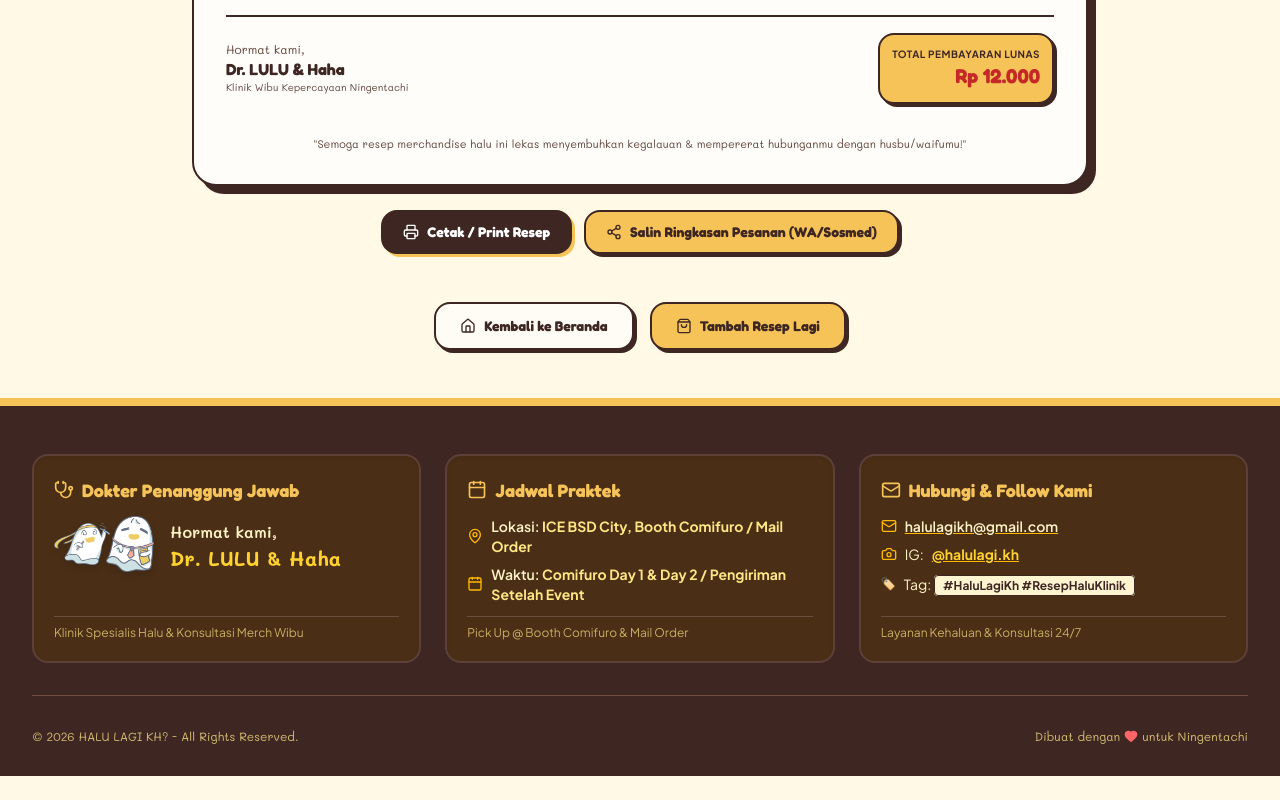
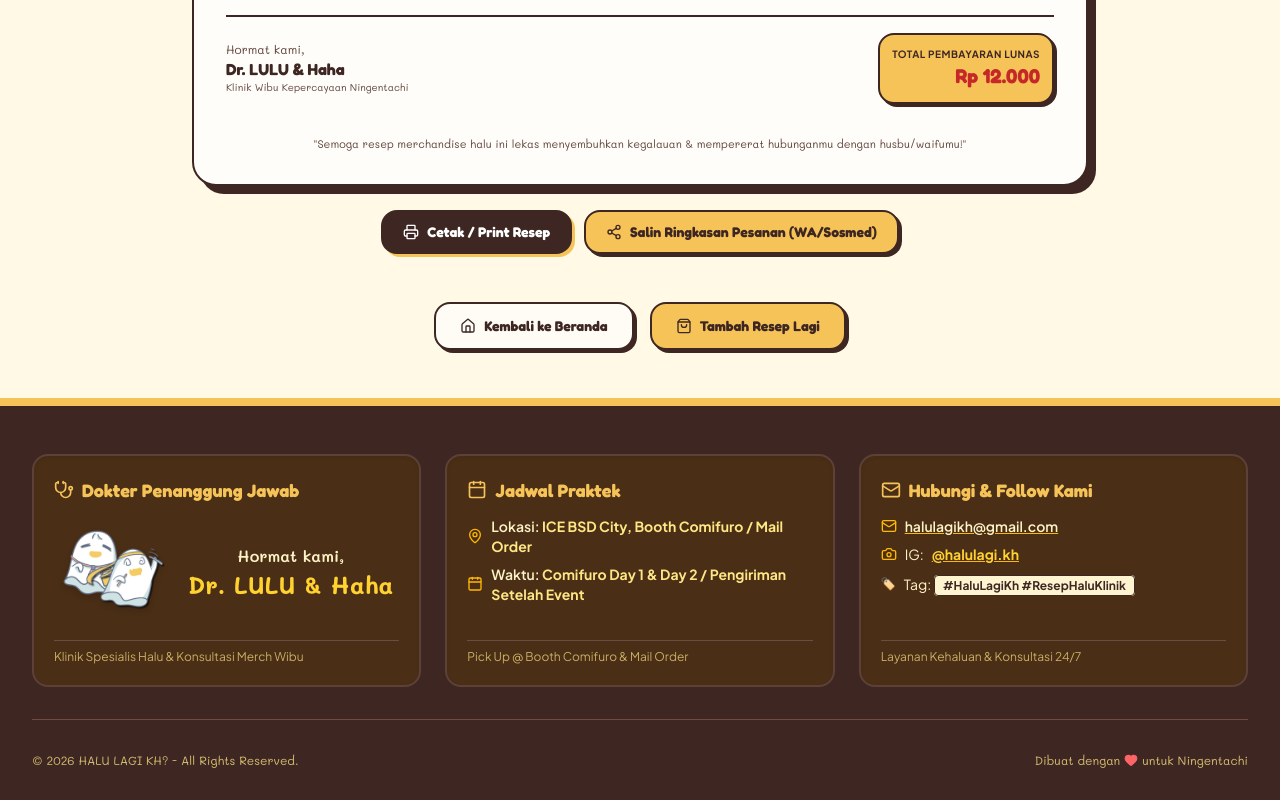
Before and after one commit to mikaelaldy/halu-lagi-kh, a React (Vite) app: page /thank-you in a window 1280 px wide. Shown: the part 1531-2331 px from the top of the page. Before the commit the page ends 2307 px from the top, so only its background shows below. Built offline with nearby package versions, Linux system fonts and the light colour scheme; no server answers.

Commit message:
feat: use unified duo mascot in Footer doctor card (#15)
* feat: use unified duo mascot in Footer doctor card

* feat: enlarge duo mascot and center sign-off text in Footer doctor card

---------

Co-authored-by: Mika <mikaelships@gmail.com>

```diff
--- a/src/components/Footer.tsx
+++ b/src/components/Footer.tsx
@@ -15,25 +15,17 @@ export const Footer: React.FC = () => {
                 <Stethoscope className="w-5 h-5 text-[#F6C358]" />
                 Dokter Penanggung Jawab
               </h4>
-              <div className="flex items-end gap-3">
-                <div className="flex items-end -space-x-2 shrink-0">
-                  <img
-                    src="/images/brand/mascot-6.webp"
-                    alt="Maskot Haha"
-                    loading="lazy"
-                    className="w-14 h-14 object-contain drop-shadow-md relative z-10"
-                  />
-                  <img
-                    src="/images/brand/mascot-5.webp"
-                    alt="Maskot Dr. LULU"
-                    loading="lazy"
-                    className="w-14 h-14 object-contain drop-shadow-md"
-                  />
+              <div className="flex items-center gap-4">
+                <img
+                  src="/images/brand/mascot-duo.webp"
+                  alt="Maskot Dr. LULU & Haha"
+                  loading="lazy"
+                  className="w-24 h-24 sm:w-28 sm:h-28 object-contain shrink-0 drop-shadow-md"
+                />
+                <div className="flex-1 text-center font-doodle text-amber-100">
+                  <p className="text-sm sm:text-base font-semibold">Hormat kami,</p>
+                  <p className="text-xl sm:text-2xl font-bold text-amber-300 leading-tight mt-0.5">{CLINIC_INFO.doctors}</p>
                 </div>
-                <p className="font-doodle text-base text-amber-100 font-semibold">
-                  Hormat kami,<br />
-                  <span className="text-xl font-bold text-amber-300">{CLINIC_INFO.doctors}</span>
-                </p>
               </div>
             </div>
             <p className="text-xs text-amber-200/70 mt-3 pt-2 border-t border-[#6D4C41]">
```
Also changed, not shown: public/images/brand/mascot-duo.webp (added).
